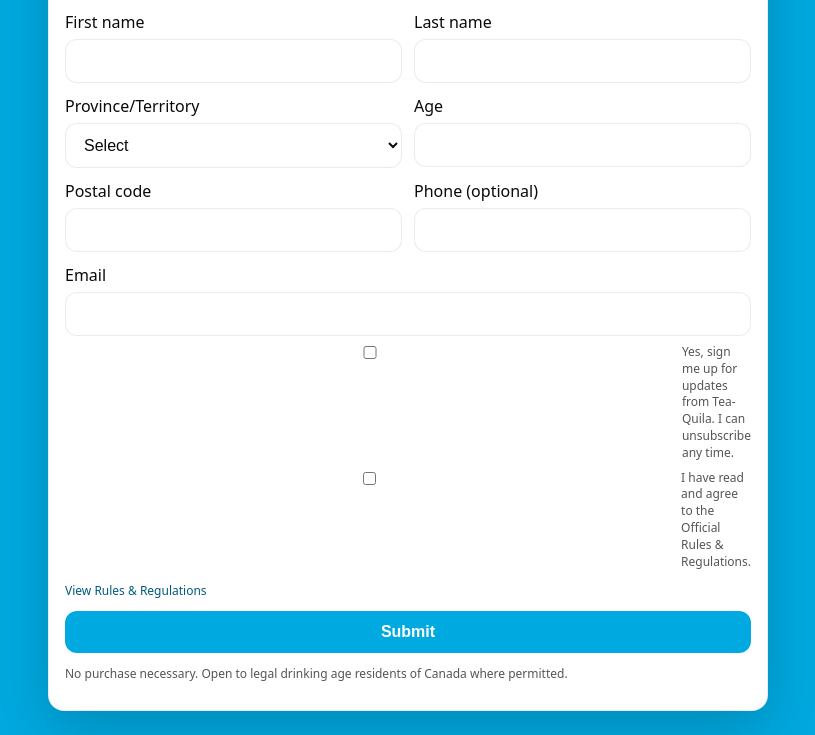
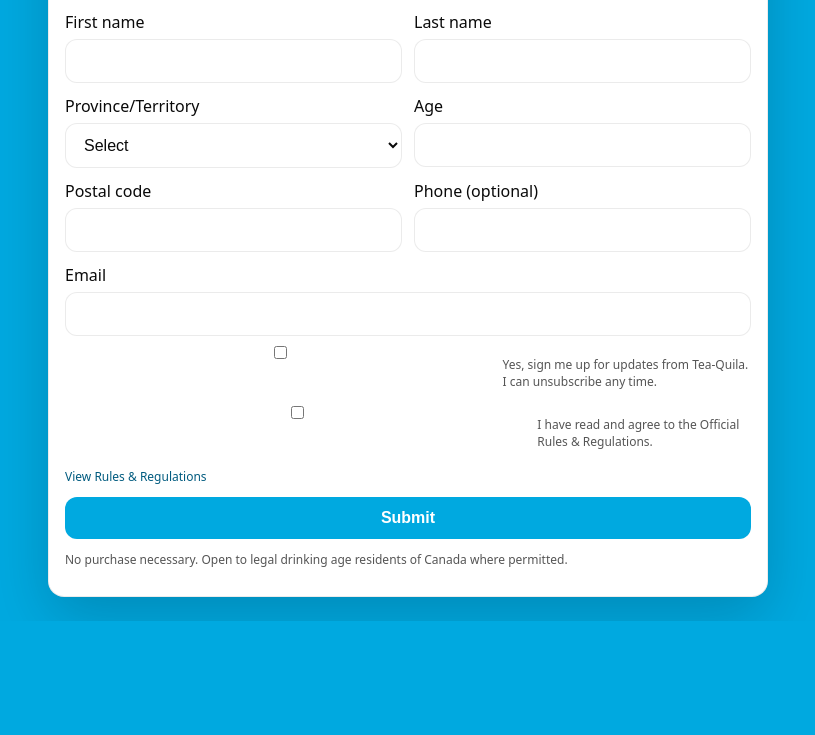
Before and after one commit to fhajiyev777/tea-quila-contest, a Flask app: template templates/index.html in a window 1280 px wide. Shown: the part 784-1519 px from the top of the page, without its empty margins (232-1047 px from the left). After the commit the page ends 1405 px from the top, so only its background shows below. Run offline with Flask 3, Linux system fonts and the light colour scheme; the template is opened without the code that fills it, so the values that code supplies are empty.

Commit message:
checkbox update 2

```diff
--- a/templates/index.html
+++ b/templates/index.html
@@ -61,18 +61,17 @@
         <label>Email</label>
         <input type="email" name="email" required maxlength="200" autocomplete="email">
 
-<label class="checkbox small">
-  <input type="checkbox" name="opt_in">
-  <span>Yes, sign me up for updates from Tea-Quila. I can unsubscribe any time.</span>
-</label>
+<div class="checkbox small">
+  <input type="checkbox" name="opt_in" id="opt_in">
+  <label for="opt_in">Yes, sign me up for updates from Tea-Quila. I can unsubscribe any time.</label>
+</div>
 
-<label class="checkbox small">
-  <input type="checkbox" name="agree_rules" required>
-  <span>I have read and agree to the Official Rules &amp; Regulations.</span>
-</label>
+<div class="checkbox small">
+  <input type="checkbox" name="agree_rules" id="agree_rules" required>
+  <label for="agree_rules">I have read and agree to the Official Rules &amp; Regulations.</label>
+</div>
 
 <p class="small"><a href="/rules" target="_blank">View Rules &amp; Regulations</a></p>
-
 
         <input type="hidden" name="csrf" value="{{ csrf }}">
         <button type="submit">Submit</button>
```
